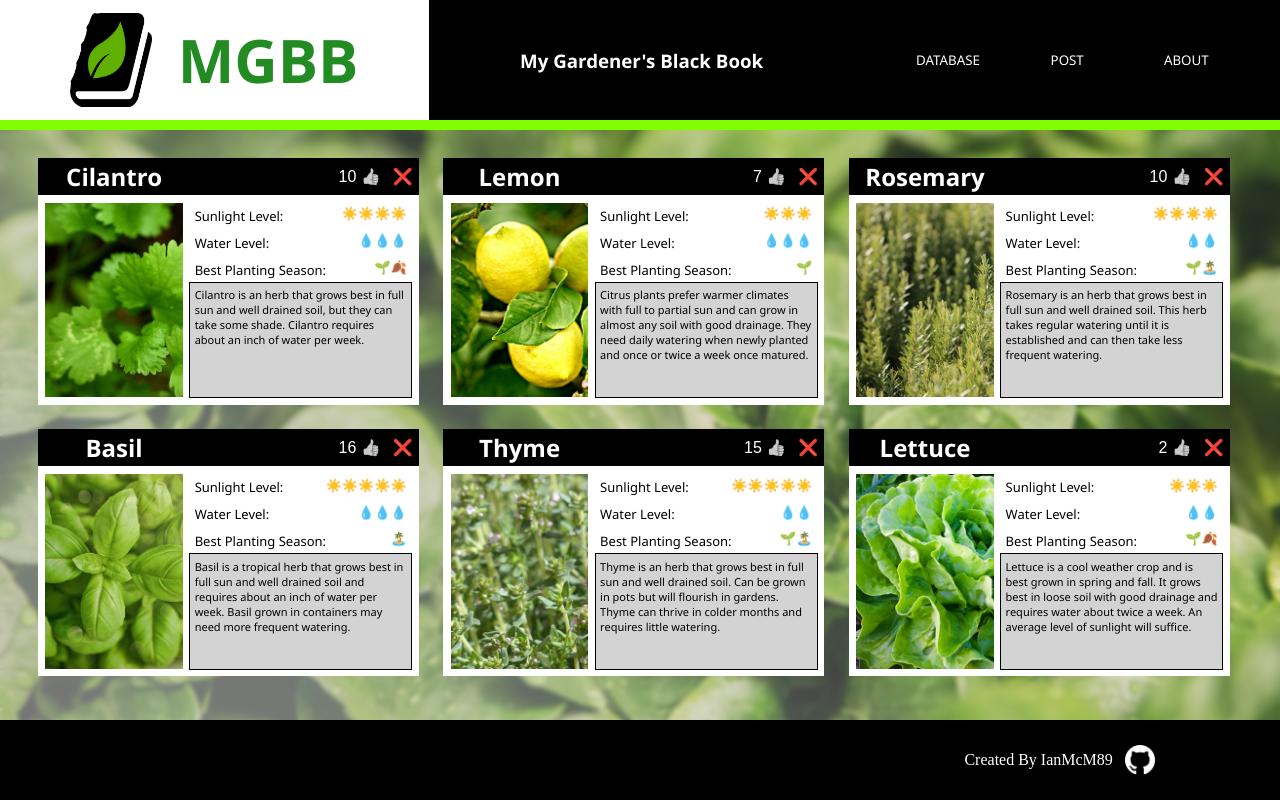
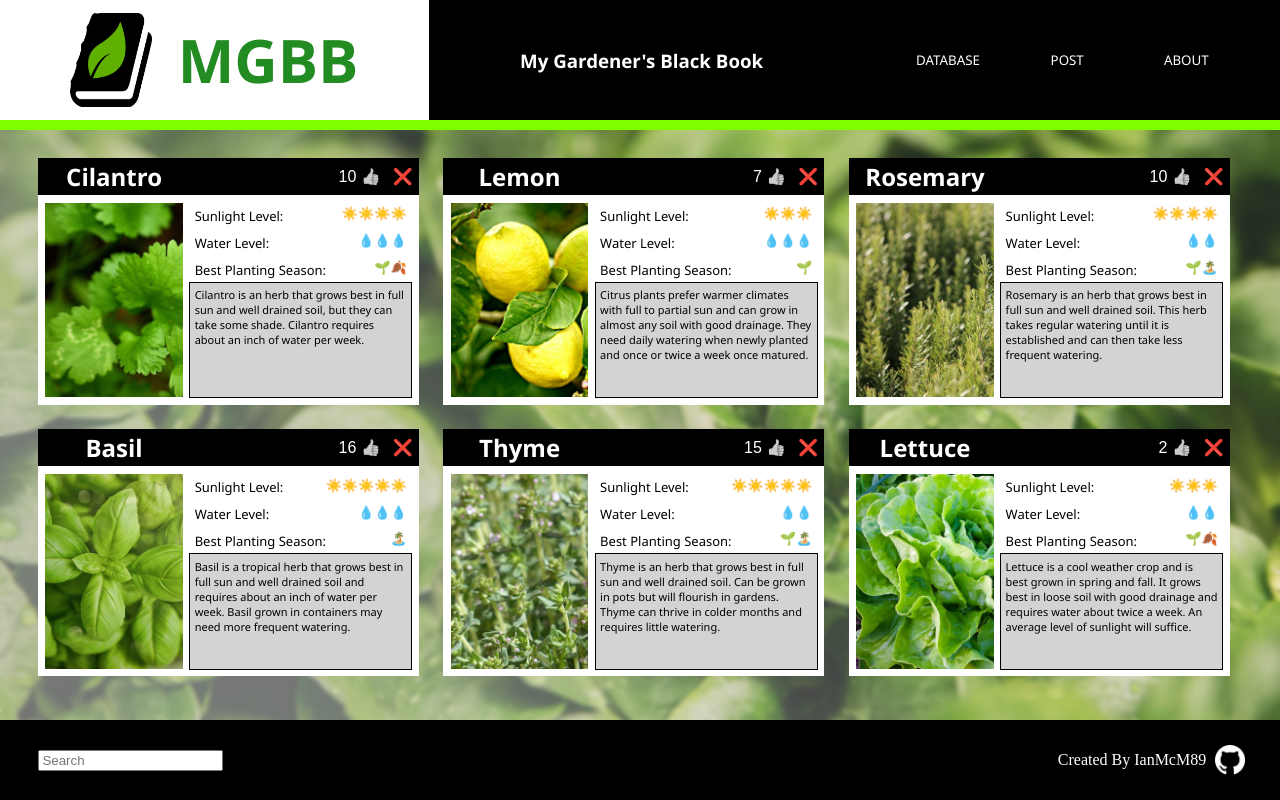
Before and after one commit to IanMcM89/phase-2-project, a React (Create React App) app: page / in a window 1280 px wide. Built offline with nearby package versions, Linux system fonts and the light colour scheme; data requests are answered from the project's data file.

Commit message:
added SearchBar component to Footer with styling in footer.css

```diff
--- a/src/components/Footer.js
+++ b/src/components/Footer.js
@@ -1,9 +1,13 @@
 import React from "react";
+import SearchBar from "./SearchBar";
 import "../css/footer.css";
 
-function Footer() {
+function Footer({ plants, setFilteredPlants }) {
   return (
     <footer id="app-footer">
+      <div id="search-container">
+        <SearchBar plants={plants} setFilteredPlants={setFilteredPlants}/>
+      </div>
       <div id="github-link">
         <a href="https://github.com/IanMcM89/phase-2-project">Created By IanMcM89</a>
         <img src="./images/icons/icon-github.png" alt="GitHub Logo"/>
--- /dev/null
+++ b/src/components/SearchBar.js
@@ -0,0 +1,25 @@
+import React, {useState} from "react";
+import "../css/footer.css";
+
+function SearchBar({ plants, setFilteredPlants }) {
+    const [search, setSearch] = useState('');
+
+    //Controls search input field and changes filtered plants state based on search input provided:
+    function onChange(e) {
+        setSearch(e.target.value);
+
+        if (e.target.value === '') {
+            return setFilteredPlants(plants);
+        } else {
+            return setFilteredPlants(plants.filter(plant => plant.name.toLowerCase().startsWith(e.target.value)));
+        }
+    }
+
+    return (
+        <div id="Search">
+            <input type="text" name="search" placeholder="Search" value={search} onChange={onChange} />
+        </div>
+    );
+}
+
+export default SearchBar;
--- a/src/css/footer.css
+++ b/src/css/footer.css
@@ -9,13 +9,23 @@
     margin: 0;
 }
 
+#search-container {
+    display: flex;
+    justify-content: flex-start;
+    align-items: center;
+    width: 75%;
+    height: auto;
+    margin: auto;
+    margin-left: 3%;
+}
+
 #github-link {
     display: flex;
     flex-direction: row;
-    justify-content: center;
-    width: 33%;
+    justify-content: right;
+    width: 25%;
     height: auto;
-    padding-right: 1%;
+    padding-right: 2%;
 }
 
 #github-link a {
@@ -24,7 +34,7 @@
     align-items: center;
     text-decoration: none;
     color: white;
-    width: 40%;
+    width: auto;
 }
 
 #github-link a:hover {
```
